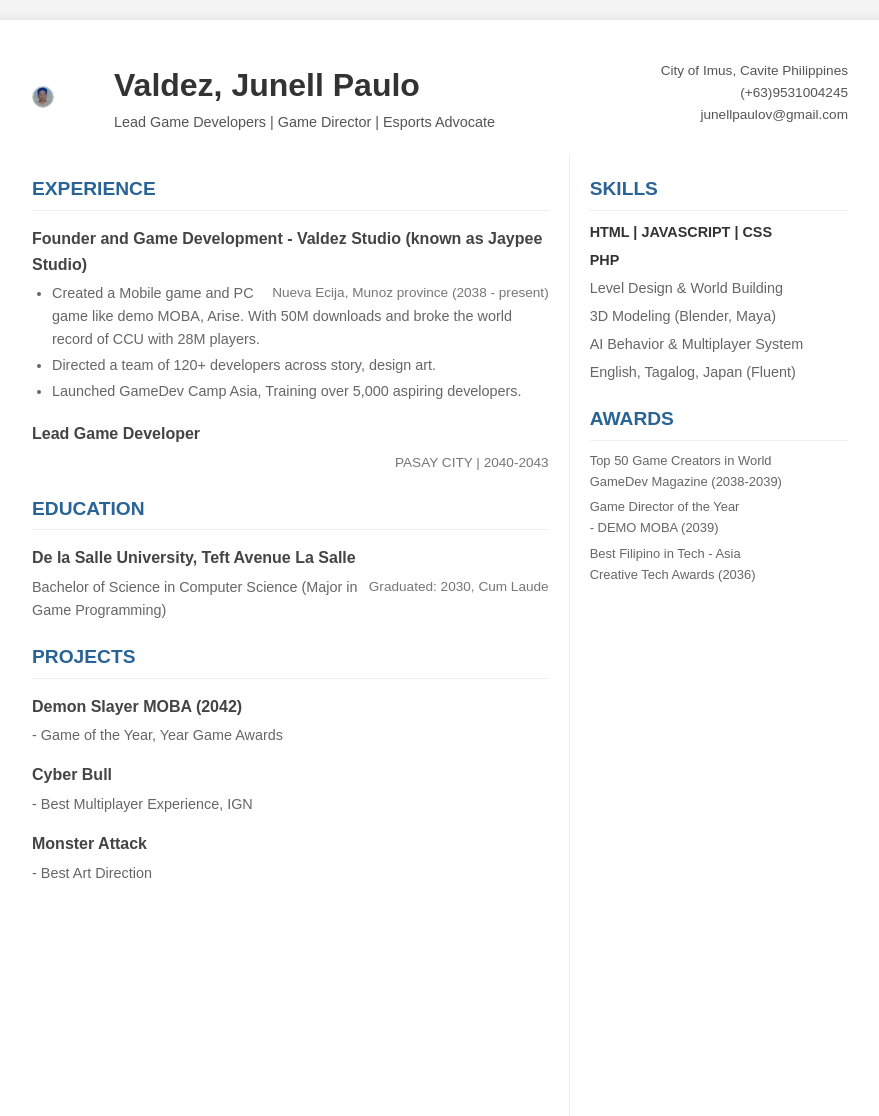
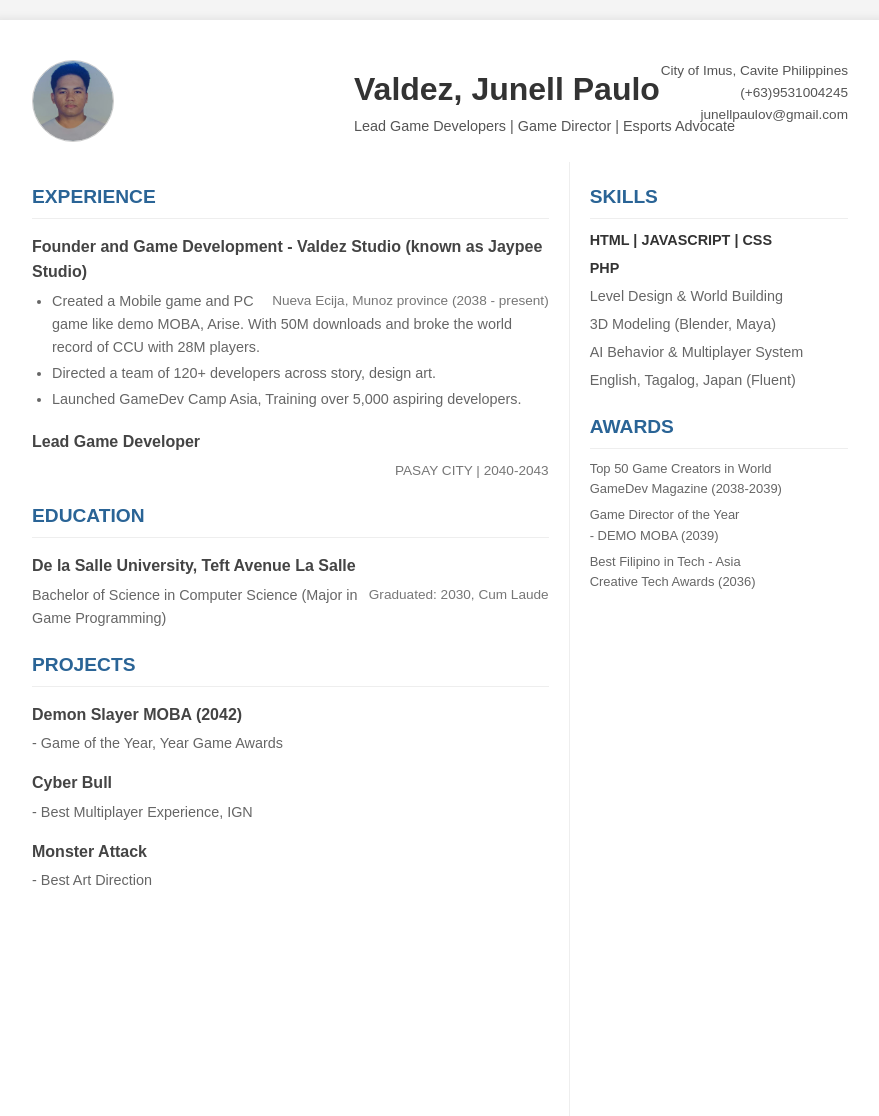
Before and after one commit to Valdez-JunellPaulo/Resume, a plain HTML site: page index.html in a window 1280 px wide. Shown: the whole page, without its empty margins (200-1079 px from the left). Drawn offline with Linux system fonts and the light colour scheme.

Commit message:
Update index.html

```diff
--- a/index.html
+++ b/index.html
@@ -34,11 +34,11 @@
         }
 
         .profile-picture {
-            width: 20px;
-            height: 20px;
+            width: 80px;
+            height: 80px;
             border-radius: 50%;
             object-fit: cover;
-            margin-right: 20px;
+            margin-right: 80px;
             border: 1px solid #ccc;
         }
 
@@ -163,8 +163,8 @@
 <body>
     <div class="resume-container">
         <div class="header">
-            <img src="jaypee.jpg" table align="left" alt="profile-picture" class="profile-picture">
-            <div style="width: 20px; height: 20px; margin-right: 20px;"></div>
+            <img src="jaypee.jpg" table align="left" alt="profile-picture" class="profile-picture" height="100" width"100" >
+            <div style="width: 80px; height: 80px; margin-right: 80px;"></div>
             <div class="header-text">
                 <h1>Valdez, Junell Paulo</h1>
                 <p>Lead Game Developers | Game Director | Esports Advocate</p>
```
